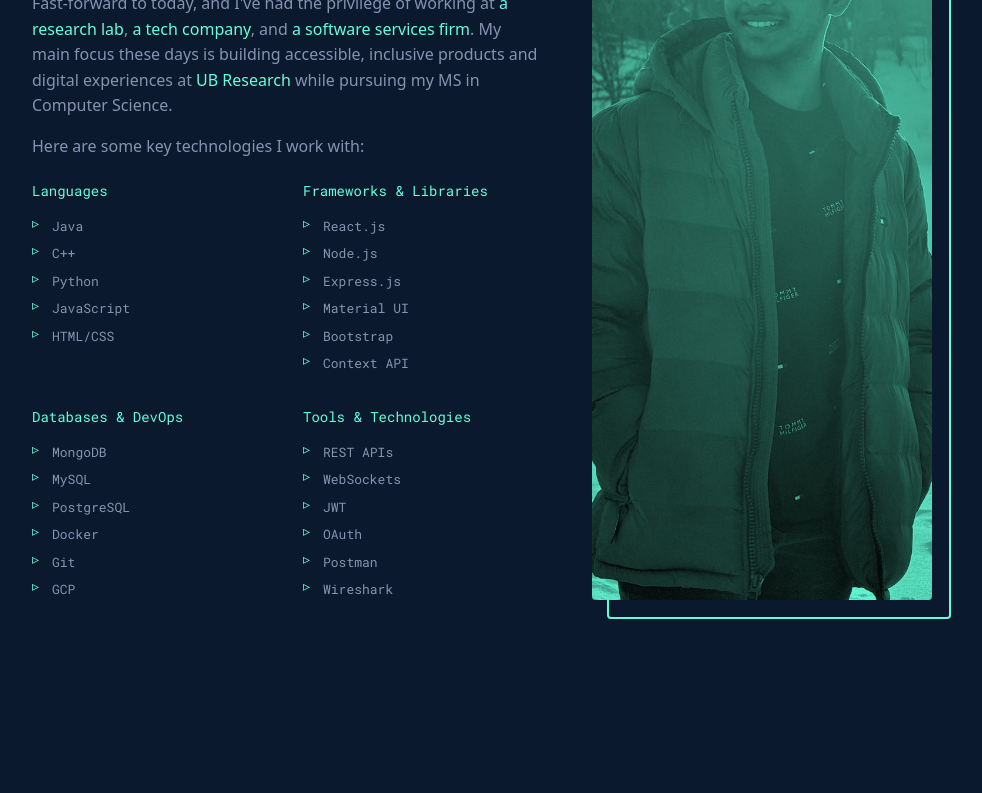
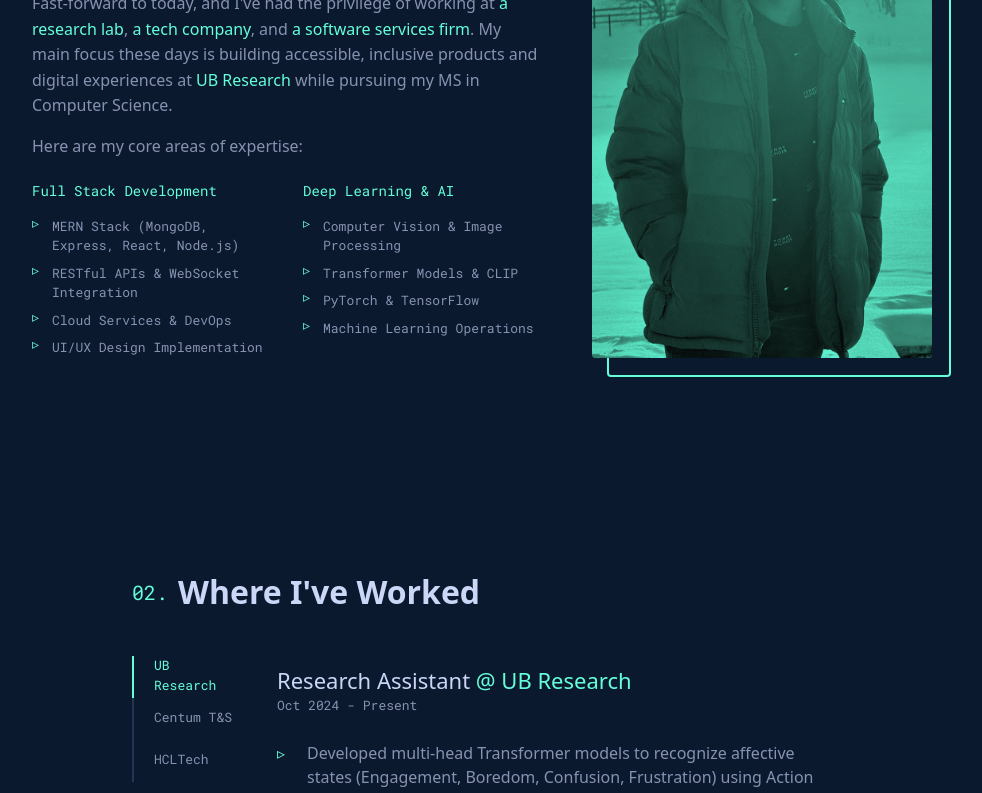
Before and after one commit to Vishnupriya-1008/Portfolio-, a Next.js app: page / in a window 1280 px wide. Shown: the part 1150-1943 px from the top of the page, without its empty margins (158-1140 px from the left). Built offline with nearby package versions, Linux system fonts and the light colour scheme.

Commit message:
refactor: simplify skills section to focus on core expertise areas

```diff
--- a/src/components/About.tsx
+++ b/src/components/About.tsx
@@ -29,51 +29,26 @@ export default function About() {
               <a href="#" className={styles.highlight}>UB Research</a> while pursuing my MS in Computer Science.
             </p>
 
-            <p>Here are some key technologies I work with:</p>
+            <p>Here are my core areas of expertise:</p>
           </div>
 
           <ul className={styles.skillCategories}>
             <li>
-              <h4 className={styles.categoryTitle}>Languages</h4>
+              <h4 className={styles.categoryTitle}>Full Stack Development</h4>
               <ul className={styles.skills}>
-                <li className={styles.skill}>Java</li>
-                <li className={styles.skill}>C++</li>
-                <li className={styles.skill}>Python</li>
-                <li className={styles.skill}>JavaScript</li>
-                <li className={styles.skill}>HTML/CSS</li>
+                <li className={styles.skill}>MERN Stack (MongoDB, Express, React, Node.js)</li>
+                <li className={styles.skill}>RESTful APIs & WebSocket Integration</li>
+                <li className={styles.skill}>Cloud Services & DevOps</li>
+                <li className={styles.skill}>UI/UX Design Implementation</li>
               </ul>
             </li>
             <li>
-              <h4 className={styles.categoryTitle}>Frameworks & Libraries</h4>
+              <h4 className={styles.categoryTitle}>Deep Learning & AI</h4>
               <ul className={styles.skills}>
-                <li className={styles.skill}>React.js</li>
-                <li className={styles.skill}>Node.js</li>
-                <li className={styles.skill}>Express.js</li>
-                <li className={styles.skill}>Material UI</li>
-                <li className={styles.skill}>Bootstrap</li>
-                <li className={styles.skill}>Context API</li>
-              </ul>
-            </li>
-            <li>
-              <h4 className={styles.categoryTitle}>Databases & DevOps</h4>
-              <ul className={styles.skills}>
-                <li className={styles.skill}>MongoDB</li>
-                <li className={styles.skill}>MySQL</li>
-                <li className={styles.skill}>PostgreSQL</li>
-                <li className={styles.skill}>Docker</li>
-                <li className={styles.skill}>Git</li>
-                <li className={styles.skill}>GCP</li>
-              </ul>
-            </li>
-            <li>
-              <h4 className={styles.categoryTitle}>Tools & Technologies</h4>
-              <ul className={styles.skills}>
-                <li className={styles.skill}>REST APIs</li>
-                <li className={styles.skill}>WebSockets</li>
-                <li className={styles.skill}>JWT</li>
-                <li className={styles.skill}>OAuth</li>
-                <li className={styles.skill}>Postman</li>
-                <li className={styles.skill}>Wireshark</li>
+                <li className={styles.skill}>Computer Vision & Image Processing</li>
+                <li className={styles.skill}>Transformer Models & CLIP</li>
+                <li className={styles.skill}>PyTorch & TensorFlow</li>
+                <li className={styles.skill}>Machine Learning Operations</li>
               </ul>
             </li>
           </ul>
```
